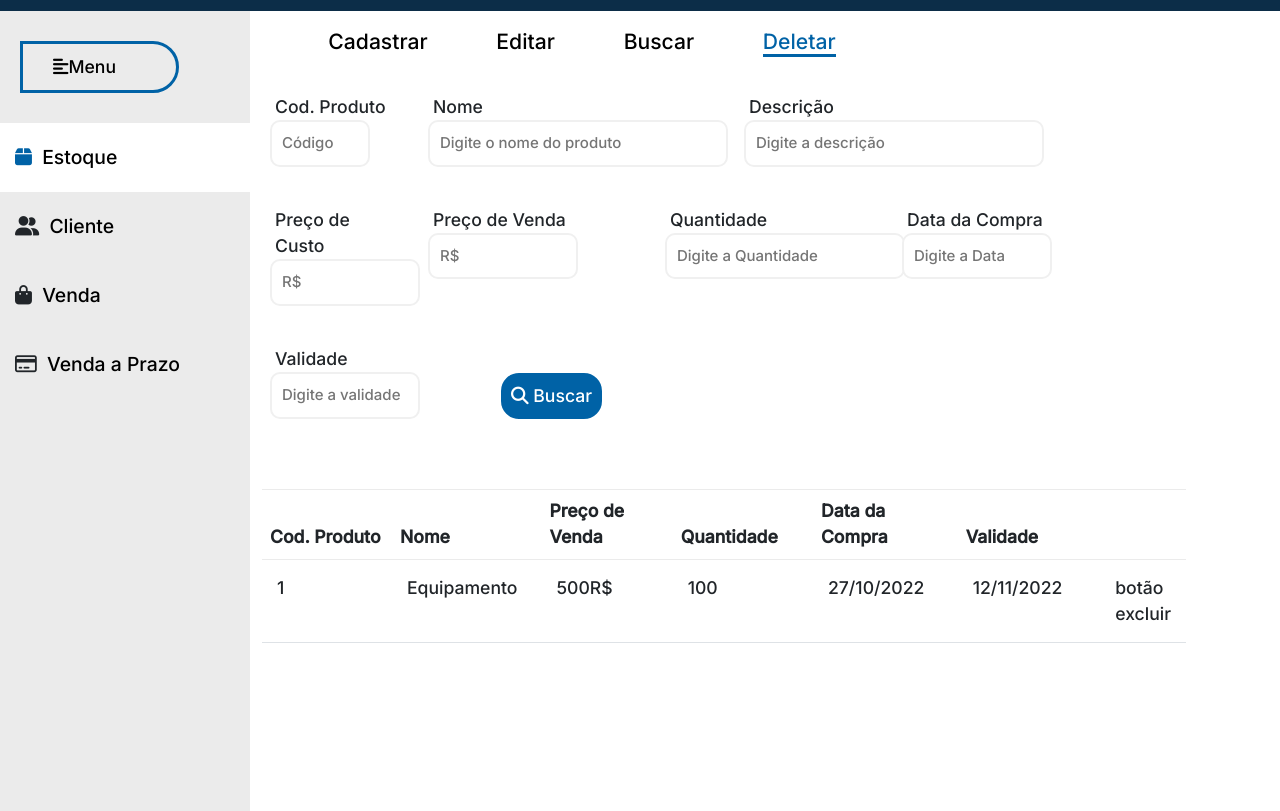
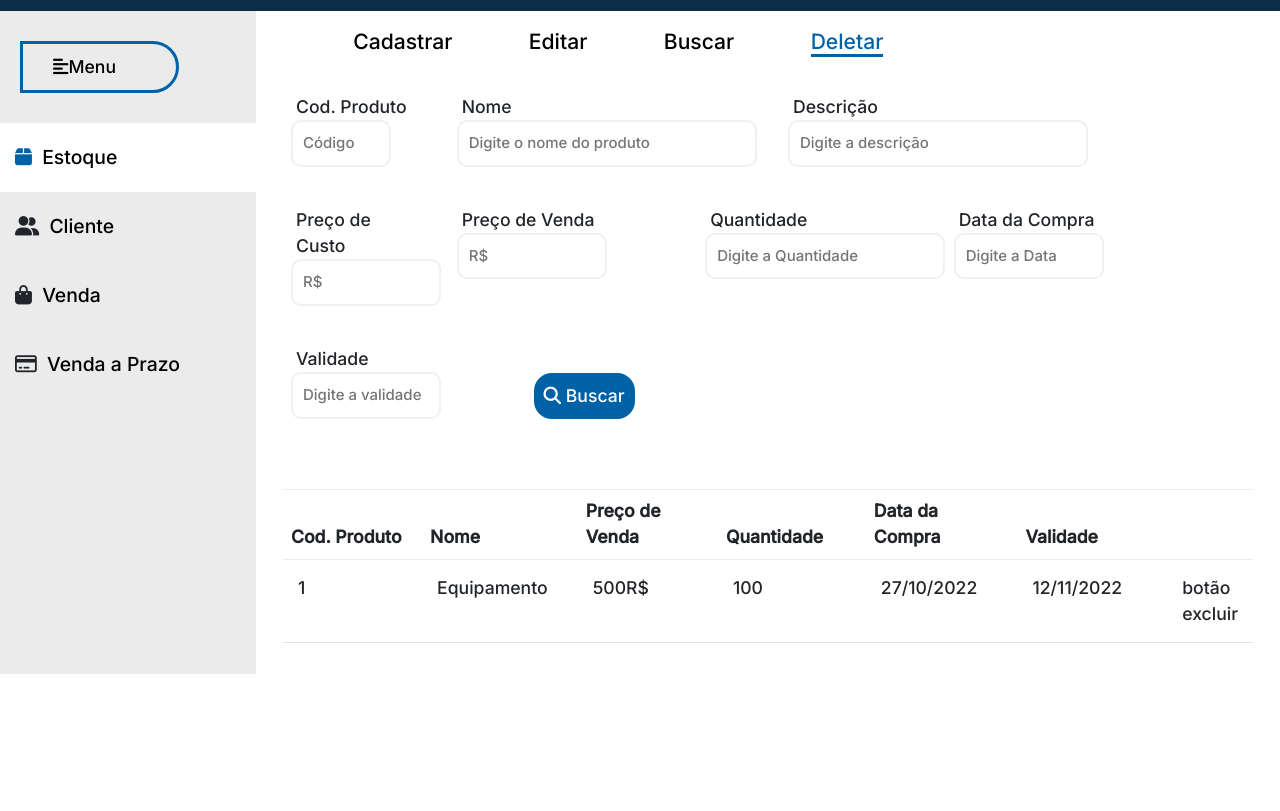
Before and after one commit to LucasMatheus12/Saint-Farma, a website built with Vite: page estoque-deletar.html in a window 1280 px wide. Shown: the part 69-880 px from the top of the page. After the commit the page ends 800 px from the top, so only its background shows below. Built offline with nearby package versions, Linux system fonts and the light colour scheme.

Commit message:
Menu lateral ajustado

```diff
--- a/estoque-deletar.html
+++ b/estoque-deletar.html
@@ -34,6 +34,7 @@
 
 
 
+    <div class="wrapper">
       <nav id="sidebar">
 
 
@@ -46,17 +47,14 @@
             <i class="fa-solid fa-box"></i>
              <a href="estoque.html">Estoque</a>
           </li>
-
           <li class="clientes">
             <i class="fa-solid fa-user-group"></i>
             <a href="cliente.html">Cliente</a>
           </li>
-
           <li class="venda">
             <i class="fa-sharp fa-solid fa-bag-shopping"></i>
             <a href="venda.html">Venda</a>
           </li>
-
           <li class="venda-a-prazo">
             <i class="fa-regular fa-credit-card"></i>
             <a href="venda-a-prazo.html">Venda a Prazo</a>
@@ -122,7 +120,6 @@
                       <label for="Val-prod">Validade</label>
                       <input type="text" class="mediano" name="validade-produto" id="Val-prod" placeholder="Digite a validade">
                     </div>
-
                 <div class="col-9">
                   <button type="submit" class="botao-formulario"><i class="fa-solid fa-magnifying-glass"></i> Buscar</button>
                 </div>
@@ -154,13 +151,12 @@
 
                     </table>
                 </div>
-
                 </div>
                 </div>
 
-
         </div>
        </section>
+    </div>
     <script type="module" src="src/main.js"></script>
   </body>
 </html>
--- a/index.css
+++ b/index.css
@@ -8,6 +8,9 @@ body {
     padding: 0;
     font-family: 'Inter', sans-serif;
     font-size: 1.1em;
+    height: 100%;
+    width: 100%;
+    overflow-x: hidden;
 }
 
 /* menu navegação */
@@ -46,8 +49,7 @@ body {
 
 #sidebar {
     float: left;
-    width: 250px;
-    height: 100vh;
+    width: 20%;
     padding-top: 30px;
     background-color: #EBEBEB;
     text-decoration: none;
@@ -96,6 +98,7 @@ body {
 
 #conteudo-principal {
     padding: 15px;
+    width: 80%;
 }
 
 ul#menu-interno {
@@ -307,3 +310,8 @@ ul#menu-interno li .active {
     margin-top: 10%;
 }
 /* --------------------- */
+
+.wrapper {
+    display: flex;
+    width: 100%;
+}
```
Also changed, not shown: cliente-buscar.html (+2 -9 lines), cliente-deletar.html (+2 -8 lines), cliente-editar.html (+2 -8 lines), cliente.html (+2 -1 lines), estoque-buscar.html (+2 -5 lines), estoque-editar.html (+2 -6 lines), estoque.html (+2 -6 lines), venda.html (+2 -13 lines). Lines whose indentation alone changed are shown as unchanged.
